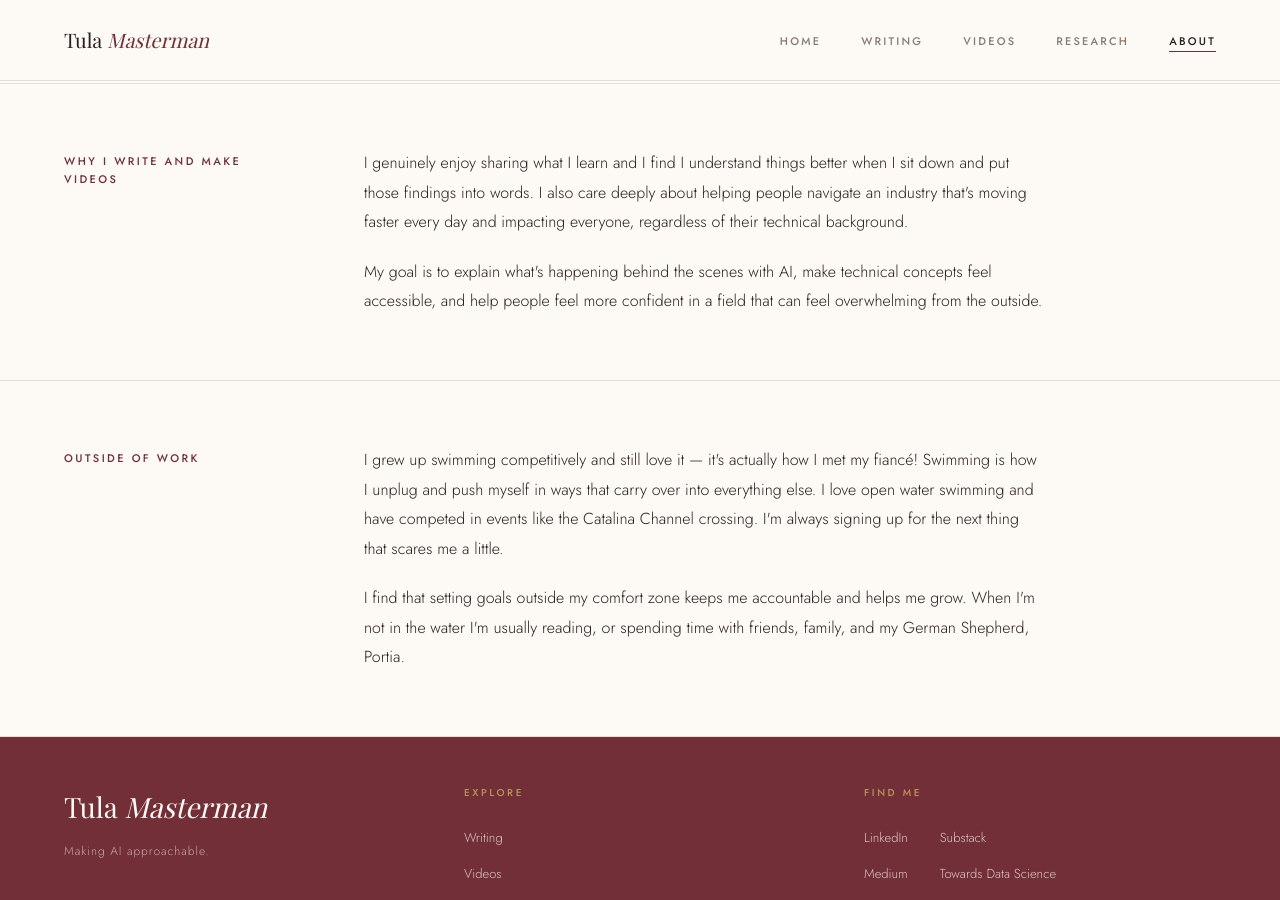
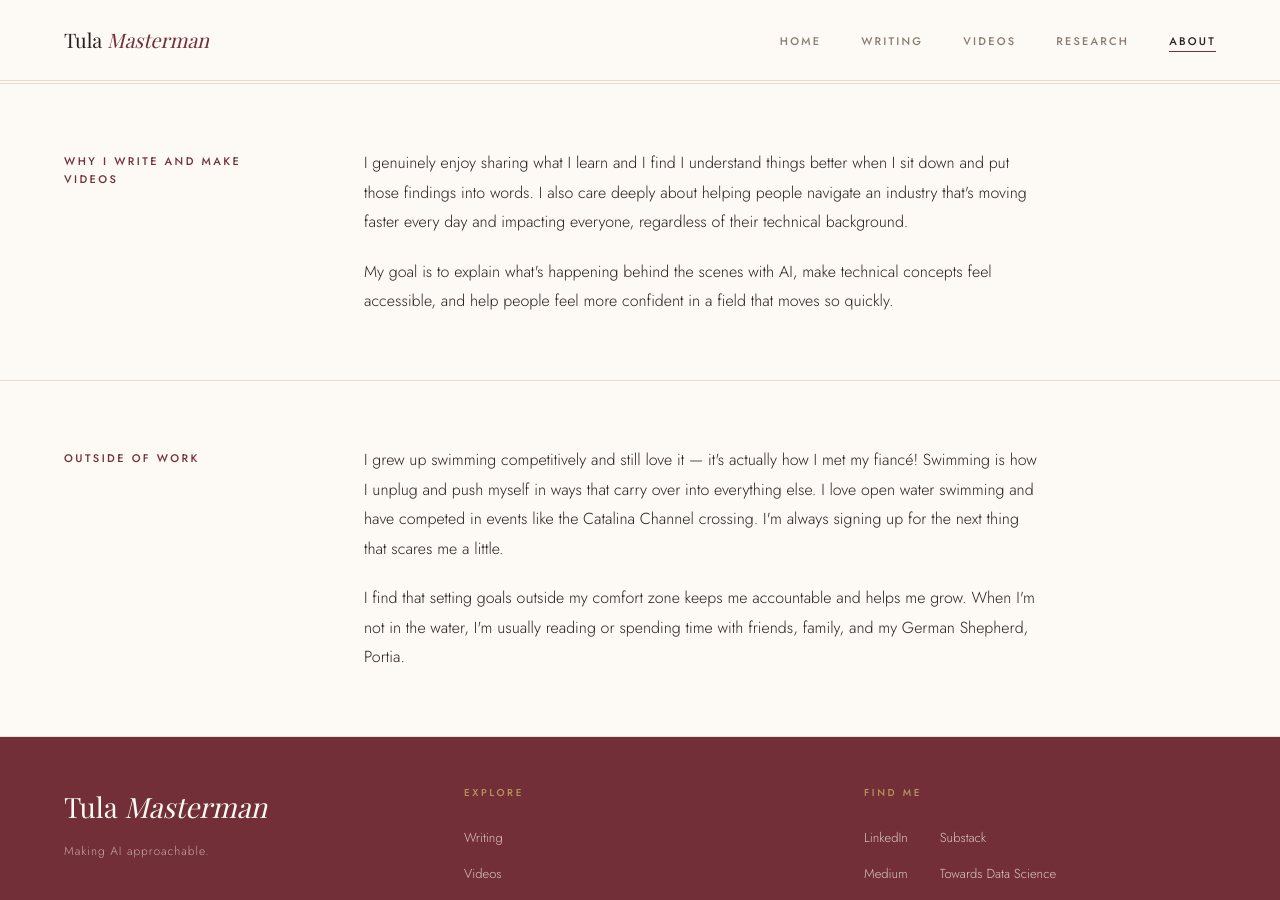
Before and after one commit to tmasterman/tmasterman.github.io, a Jekyll site: the page built from about.html, in a window 1280 px wide and 900 px high, scrolled down 914 px. Built offline with Jekyll 4.4.1, drawn with Linux system fonts in a browser that asks for light colours; some web fonts are replaced.

Commit message:
Refine homepage and about copy

```diff
--- a/about.html
+++ b/about.html
@@ -37,7 +37,7 @@ permalink: /about/
     <div class="about-section-label">Why I write and make videos</div>
     <div class="about-section-body">
       <p>I genuinely enjoy sharing what I learn and I find I understand things better when I sit down and put those findings into words. I also care deeply about helping people navigate an industry that's moving faster every day and impacting everyone, regardless of their technical background.</p>
-      <p>My goal is to explain what's happening behind the scenes with AI, make technical concepts feel accessible, and help people feel more confident in a field that can feel overwhelming from the outside.</p>
+      <p>My goal is to explain what's happening behind the scenes with AI, make technical concepts feel accessible, and help people feel more confident in a field that moves so quickly.</p>
     </div>
   </div>
 
@@ -45,7 +45,7 @@ permalink: /about/
     <div class="about-section-label">Outside of work</div>
     <div class="about-section-body">
       <p>I grew up swimming competitively and still love it — it's actually how I met my fiancé! Swimming is how I unplug and push myself in ways that carry over into everything else. I love open water swimming and have competed in events like the Catalina Channel crossing. I'm always signing up for the next thing that scares me a little.</p>
-      <p>I find that setting goals outside my comfort zone keeps me accountable and helps me grow. When I'm not in the water I'm usually reading, or spending time with friends, family, and my German Shepherd, Portia.</p>
+      <p>I find that setting goals outside my comfort zone keeps me accountable and helps me grow. When I'm not in the water, I'm usually reading or spending time with friends, family, and my German Shepherd, Portia.</p>
     </div>
   </div>
 
--- a/index.html
+++ b/index.html
@@ -46,7 +46,7 @@ title: Tula Masterman
   </div>
   <div class="intro-item">
     <div class="item-label">About me</div>
-    <div class="item-text">Swimmer · Reader · Portia's dog mom.</div>
+    <div class="item-text">Swimmer · Reader · Builder</div>
   </div>
 </div>
 
```
